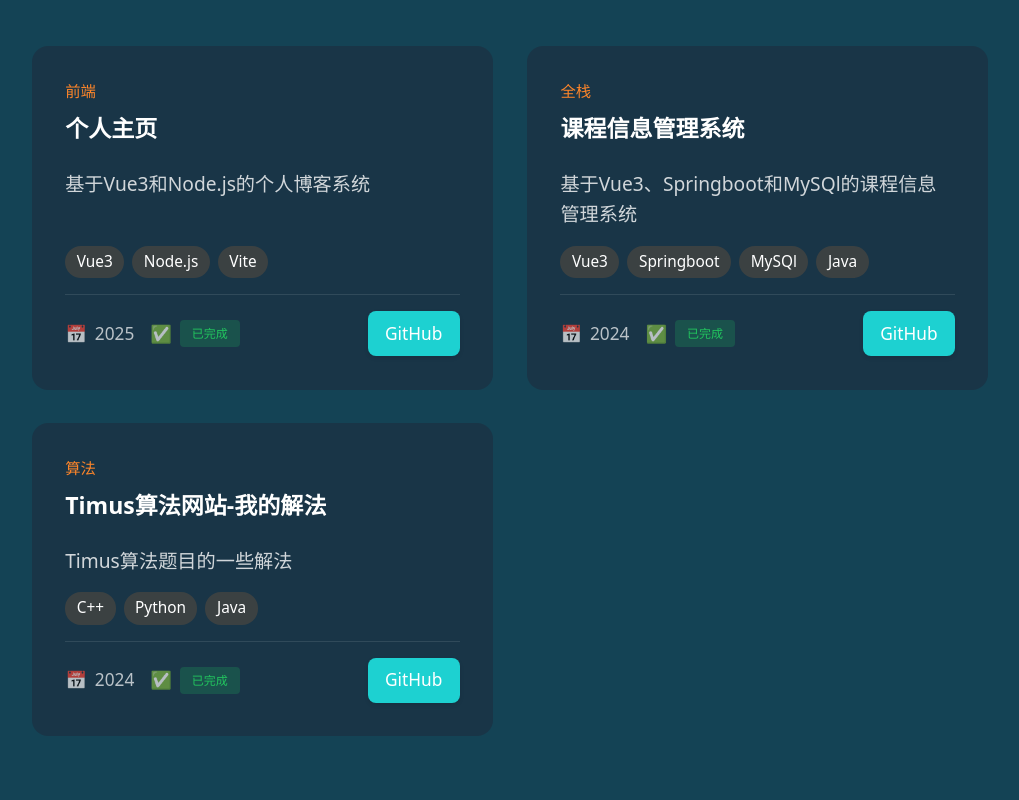
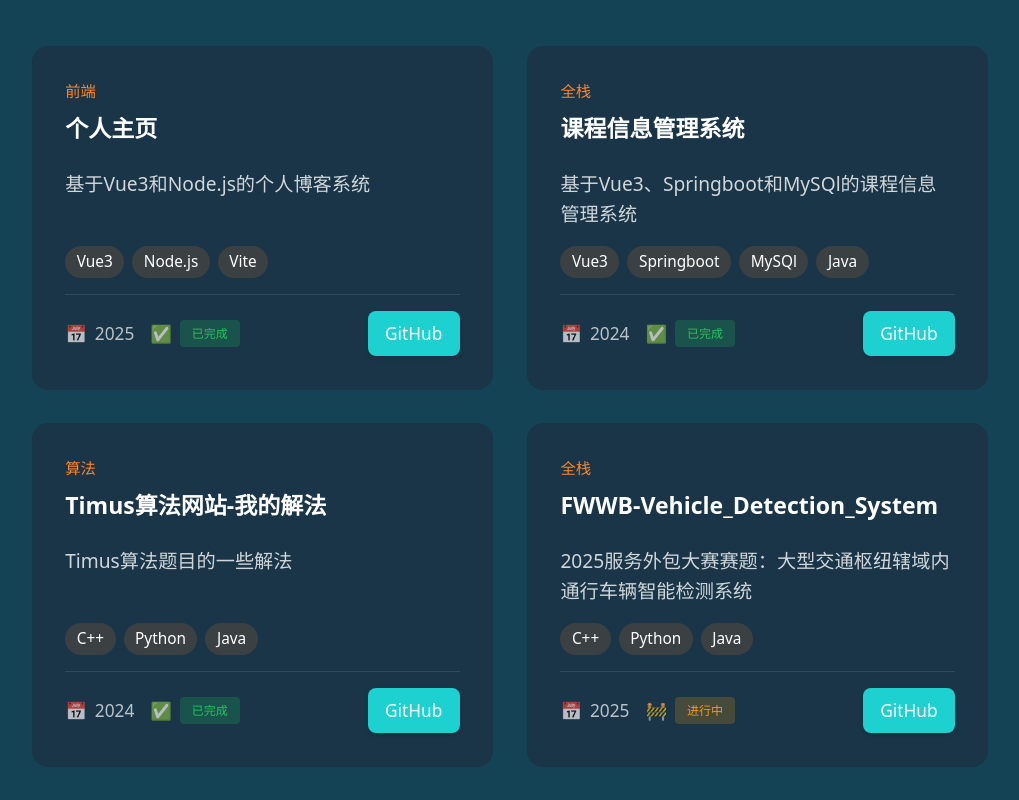
Before and after one commit to MasterHesse/MasterHesse.github.io, a Vue app: page /projects in a window 1280 px wide. Shown: the part 488-1288 px from the top of the page, without its empty margins (162-1181 px from the left). Before the commit the page ends 1258 px from the top, so only its background shows below. Built offline with nearby package versions, Linux system fonts and the light colour scheme.

Commit message:
Upload a new project

```diff
--- a/src/views/Projects.vue
+++ b/src/views/Projects.vue
@@ -179,6 +179,24 @@ const projects = [
     ],
     tags: ['C++', 'Python', 'Java'],
     githubUrl: 'https://github.com/MasterHesse/Algorithms_and_DataStructures-MyTimusSolution'
+  },
+  {
+    id: 4,
+    title: 'FWWB-Vehicle_Detection_System',
+    category: '全栈',
+    description: '2025服务外包大赛赛题：大型交通枢纽辖域内通行车辆智能检测系统',
+    longDescription: '车辆智能检测系统的设计目的是为保障大型交通枢纽辖域内的安全与秩序，其核心功能是对进入域内道路的车辆进行精确检测、识别和分类，确保机场或车站等场所内道路的通行安全和旅客安全。',
+    year: '2025',
+    status: 'in-progress',
+    features: [
+      'Yolo',
+      'Python',
+      'Spring',
+      'SQL',
+      'CV'
+    ],
+    tags: ['C++', 'Python', 'Java'],
+    githubUrl: 'https://github.com/HuBuGuii/FWWB-Vehicle_Detection_System'
   }
 ]
 
```
